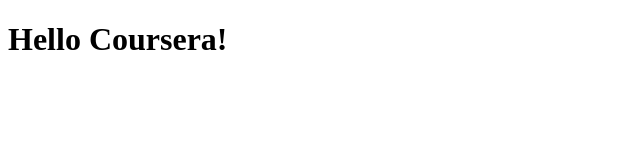
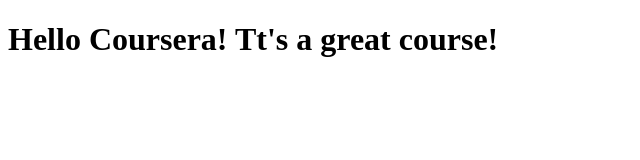
Before and after one commit to tychyg/coursera-test, a plain HTML site: page site/index.html in a window 1280 px wide. Shown: the whole page, without its empty margins (0-640 px from the left). Drawn offline with Linux system fonts and the light colour scheme.

Commit message:
Small addition to our page content.

```diff
--- a/site/index.html
+++ b/site/index.html
@@ -4,6 +4,6 @@
 	<title>Hello coursera</title>
 </head>
 <body>
-<h1>Hello Coursera!</h1>
+<h1>Hello Coursera! Tt's a great course!</h1>
 </body>
 </html>
```
